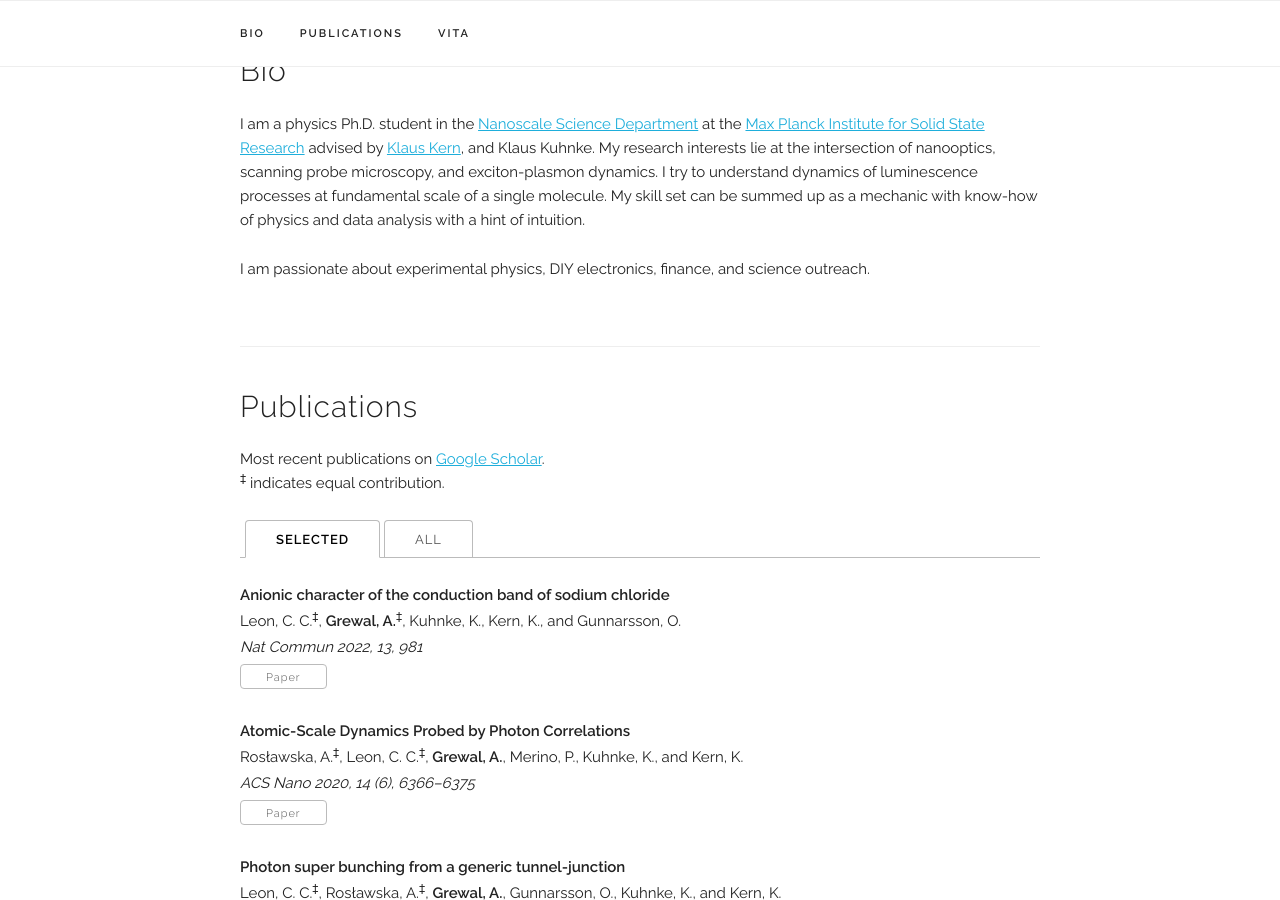
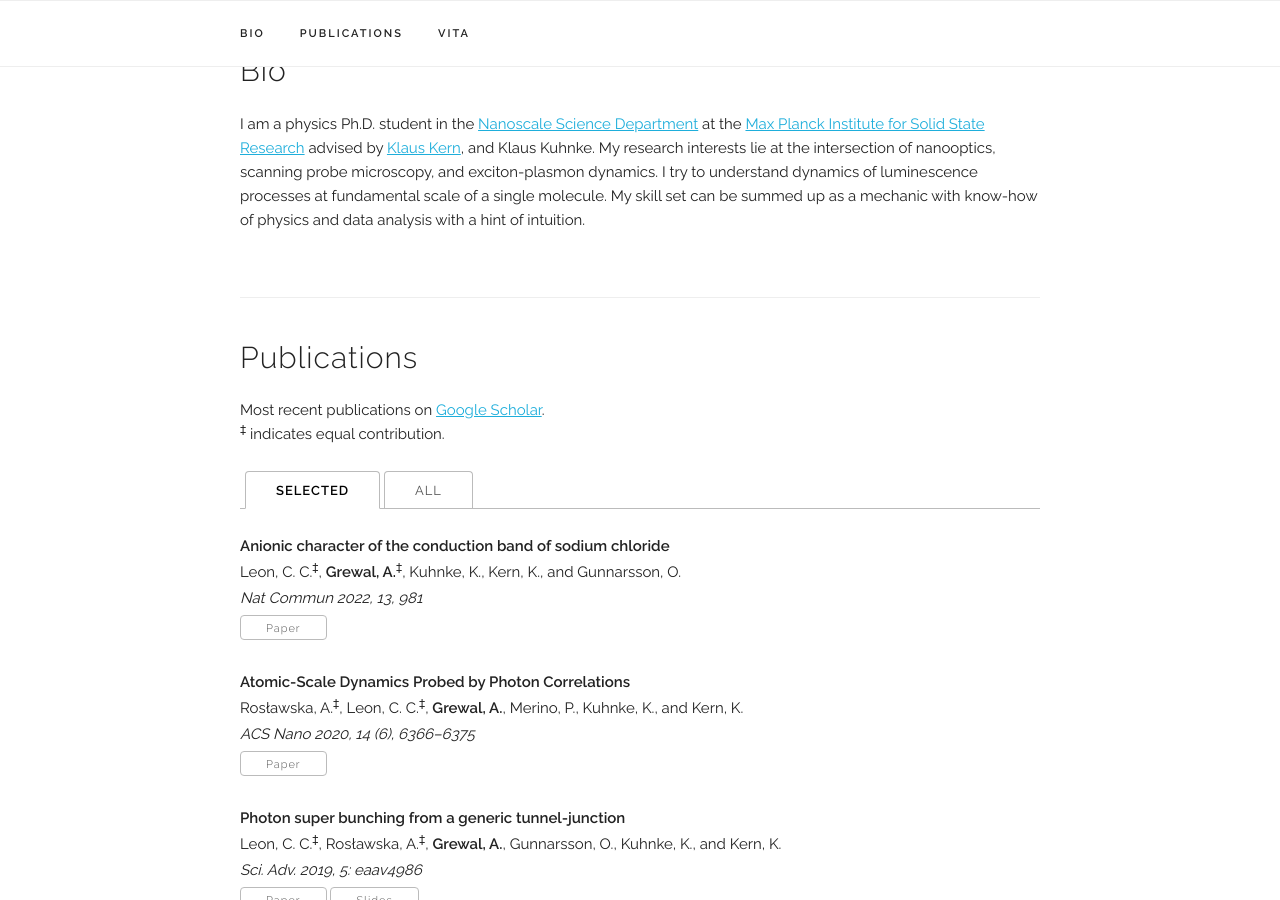
Before and after one commit to abhishekgrewal/abhishekgrewal.github.io, a Jekyll site: the page built from index.html, in a window 1280 px wide and 900 px high, scrolled down 349 px. Built offline with Jekyll 4.4.1, drawn with Linux system fonts in a browser that asks for light colours; some web fonts are replaced.

Commit message:
Update index.html

```diff
--- a/index.html
+++ b/index.html
@@ -10,7 +10,7 @@ title: Personal Webpage
   </p>
 
   <p>
-    I am passionate about experimental physics, DIY electronics, finance, and science outreach.
+  <!--  I am passionate about experimental physics, DIY electronics, finance, and science outreach. -->
   </p>
 </div>
 
```
